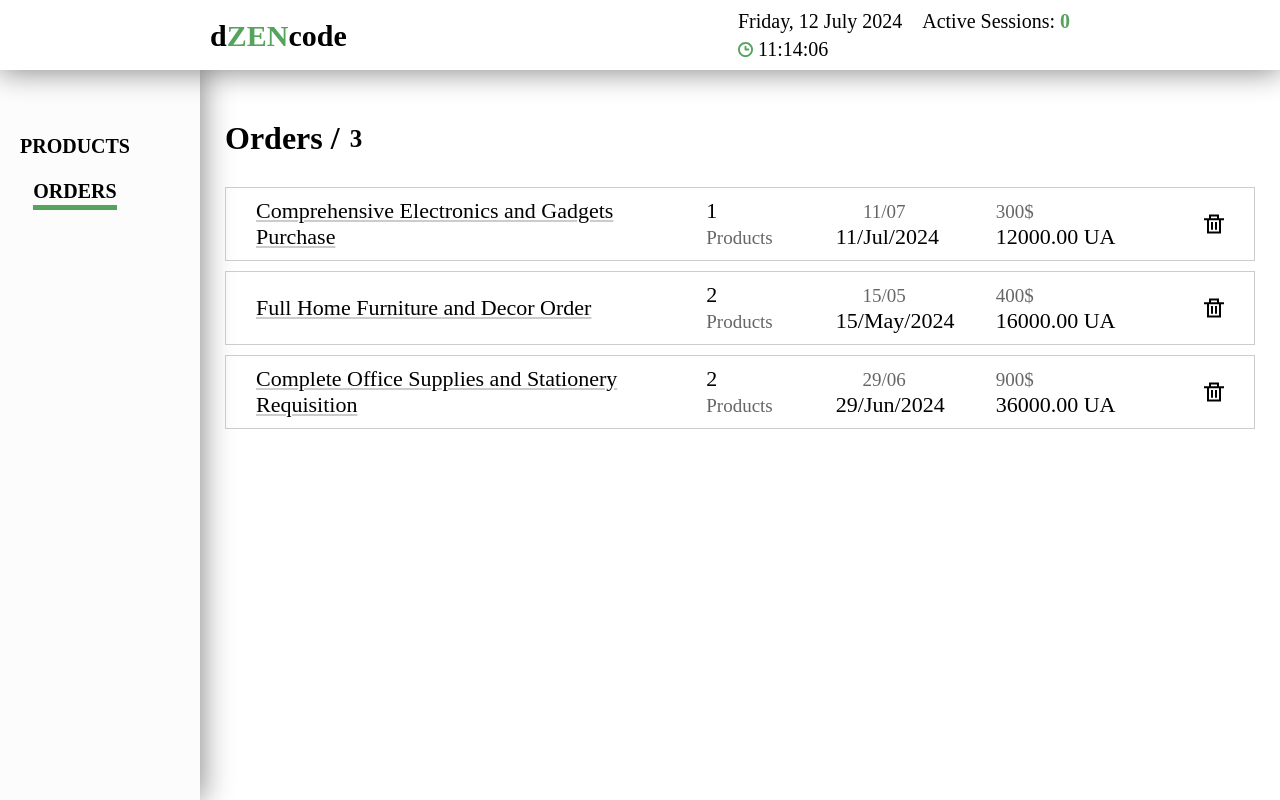
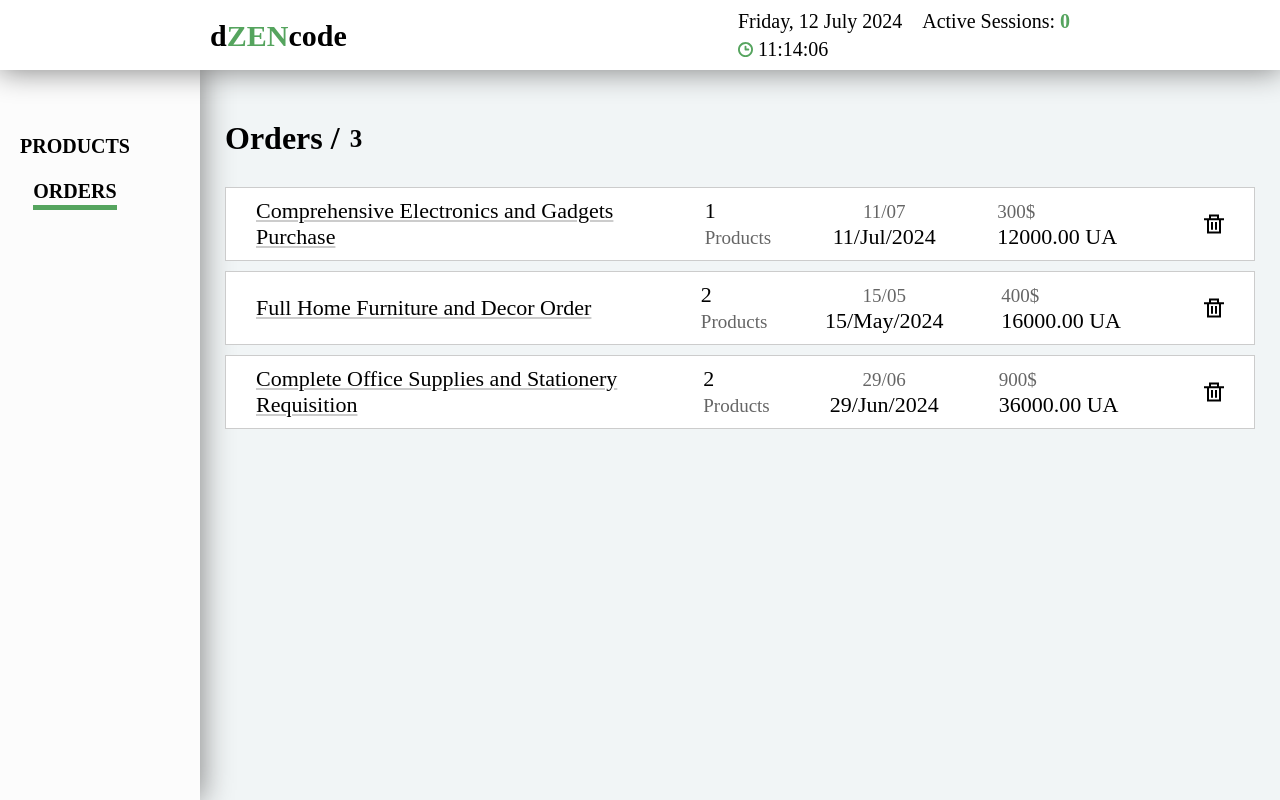
Before and after one commit to RusLan2186/Order-Products, a Vue app: page /orders in a window 1280 px wide. Built offline with nearby package versions, Linux system fonts and the light colour scheme; no server answers.

Commit message:
fix styles

```diff
--- a/src/App.vue
+++ b/src/App.vue
@@ -30,6 +30,8 @@ export default {
   display: flex;
   flex-direction: column;
   height: 100vh;
+  background-color: #f1f5f6;
+  box-shadow: 0 0 30px 1px grey;
 }
 
 .top-menu {
--- a/src/assets/main.css
+++ b/src/assets/main.css
@@ -79,6 +79,7 @@ li {
   padding: 10px 25px;
   text-align: left;
   font-size: 16px;
+  background-color: #ffff;
 }
 
 .product-icon {
--- a/src/components/Orders.vue
+++ b/src/components/Orders.vue
@@ -161,6 +161,7 @@ export default {
   font-size: 22px;
   cursor: pointer;
   transition: 0.3s all ease 0s;
+  background-color: #ffff;
 }
 
 .min {
@@ -187,7 +188,7 @@ export default {
 
 .order-date {
   text-align: center;
-  width: 10%;
+  /* width: 10%; */
 }
 
 .order-price{
@@ -211,6 +212,7 @@ export default {
   border: 1px solid #ccc;
   padding: 20px 0;
   position: relative;
+  background-color: #ffff;
 }
 
 .hidden {
--- a/src/components/ProductsPage.vue
+++ b/src/components/ProductsPage.vue
@@ -241,8 +241,6 @@ export default {
   color: #fff;
 }
 
-
-
 .no-products {
   text-align: center;
   color: red;
```
